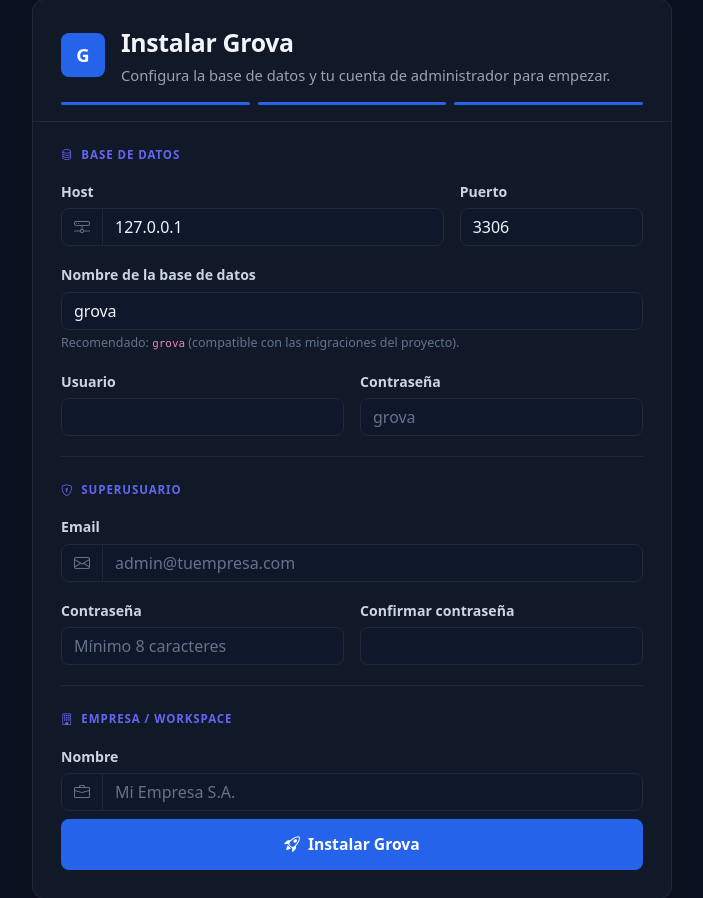
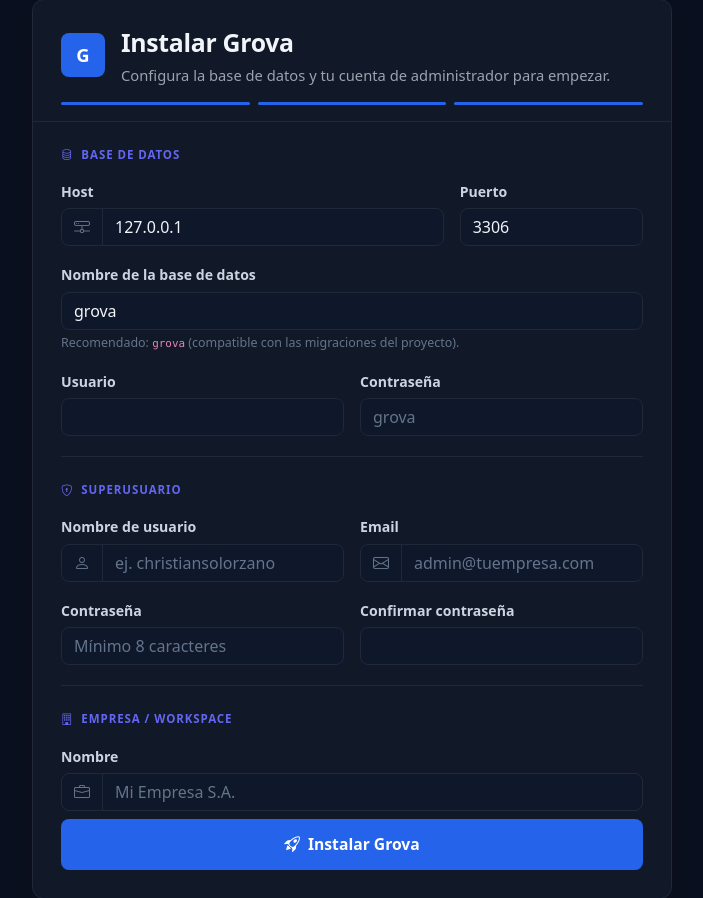
Before and after one commit to christiansolor1/grova, a Symfony app: template templates/setup/indexSetup.html.twig in a window 1280 px wide. Shown: the part 25-923 px from the top of the page, without its empty margins (288-991 px from the left). Run offline with Twig, Linux system fonts and the light colour scheme; the template is opened without the code that fills it, so the values that code supplies are empty; some libraries are stand-ins or nearby versions.

Commit message:
GKAN-4: agregar campo username al formulario de instalación web
El instalador creaba el usuario con el email como username.
Ahora el formulario pide username explícito igual que WordPress.

```diff
--- a/src/Controller/ControladorInstalacion.php
+++ b/src/Controller/ControladorInstalacion.php
@@ -100,6 +100,12 @@ final class ControladorInstalacion extends AbstractController
             $errores['db_password'] = 'Indica la contraseña de la base de datos (en local suele ser la de tu usuario MySQL).';
         }
 
+        if ($solicitud->usernameAdmin === '') {
+            $errores['admin_username'] = 'Indica un nombre de usuario.';
+        } elseif (!preg_match('/^[a-zA-Z0-9_]+$/', $solicitud->usernameAdmin)) {
+            $errores['admin_username'] = 'Solo letras, números y guión bajo.';
+        }
+
         if ($solicitud->emailAdmin === '' || !filter_var($solicitud->emailAdmin, \FILTER_VALIDATE_EMAIL)) {
             $errores['admin_email'] = 'Indica un email válido.';
         }
--- a/src/Service/Setup/InstaladorGrova.php
+++ b/src/Service/Setup/InstaladorGrova.php
@@ -34,6 +34,7 @@ final class InstaladorGrova
                 'grova:instalacion:finalizar',
                 '--espacio-trabajo='.$solicitud->nombreWorkspace,
                 '--email='.$solicitud->emailAdmin,
+                '--username='.$solicitud->usernameAdmin,
                 '--contrasena='.$solicitud->contrasenaAdmin,
                 '--no-interaction',
             ]);
--- a/src/Service/Setup/SolicitudInstalacion.php
+++ b/src/Service/Setup/SolicitudInstalacion.php
@@ -13,6 +13,7 @@ final readonly class SolicitudInstalacion
         public string $usuarioBd,
         public string $contrasenaBd,
         public string $emailAdmin,
+        public string $usernameAdmin,
         public string $contrasenaAdmin,
         public string $nombreWorkspace,
     ) {
@@ -41,6 +42,7 @@ final readonly class SolicitudInstalacion
             usuarioBd: trim((string) ($datos['db_user'] ?? '')),
             contrasenaBd: (string) ($datos['db_password'] ?? ''),
             emailAdmin: trim((string) ($datos['admin_email'] ?? '')),
+            usernameAdmin: trim((string) ($datos['admin_username'] ?? '')),
             contrasenaAdmin: (string) ($datos['admin_password'] ?? ''),
             nombreWorkspace: trim((string) ($datos['workspace_name'] ?? '')),
         );
--- a/templates/setup/indexSetup.html.twig
+++ b/templates/setup/indexSetup.html.twig
@@ -168,7 +168,17 @@
                 <div class="setup-section">
                     <div class="setup-section-title"><i class="bi bi-shield-lock me-1"></i> Superusuario</div>
                     <div class="row g-3">
-                        <div class="col-12">
+                        <div class="col-md-6">
+                            <label for="admin_username" class="form-label">Nombre de usuario</label>
+                            <div class="input-group">
+                                <span class="input-group-text"><i class="bi bi-person"></i></span>
+                                <input type="text" class="form-control{% if errors.admin_username is defined %} is-invalid{% endif %}"
+                                       id="admin_username" name="admin_username" value="{{ f.admin_username|default('') }}"
+                                       placeholder="ej. christiansolorzano" required autocomplete="username">
+                            </div>
+                            {% if errors.admin_username is defined %}<div class="invalid-feedback d-block">{{ errors.admin_username }}</div>{% endif %}
+                        </div>
+                        <div class="col-md-6">
                             <label for="admin_email" class="form-label">Email</label>
                             <div class="input-group">
                                 <span class="input-group-text"><i class="bi bi-envelope"></i></span>
```
Also changed, not shown: src/Command/ComandoFinalizarInstalacion.php (+5 -3 lines).
